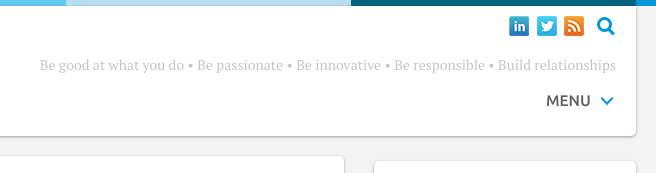
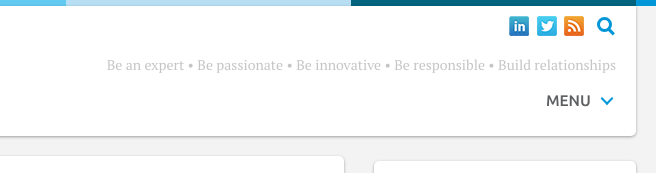
Before and after one commit to createstudios/The-Energetics-Way, a plain HTML site: page index.html in a window 1280 px wide. Shown: the top 173 px of the page, 574-1230 px from the left. Drawn offline with nearby package versions, Linux system fonts and the light colour scheme; files that its build step writes are made by us from their sources.

Commit message:
change “Be good at what you do” to “Be an expert”

```diff
--- a/index.html
+++ b/index.html
@@ -35,7 +35,7 @@
           </ul> <!-- cd-header-buttons -->
 
           <div class="value">
-            <p>Be good at what you do • Be passionate • Be innovative • Be responsible • Build relationships</p>
+            <p>Be an expert • Be passionate • Be innovative • Be responsible • Build relationships</p>
           </div>
 
 
```
